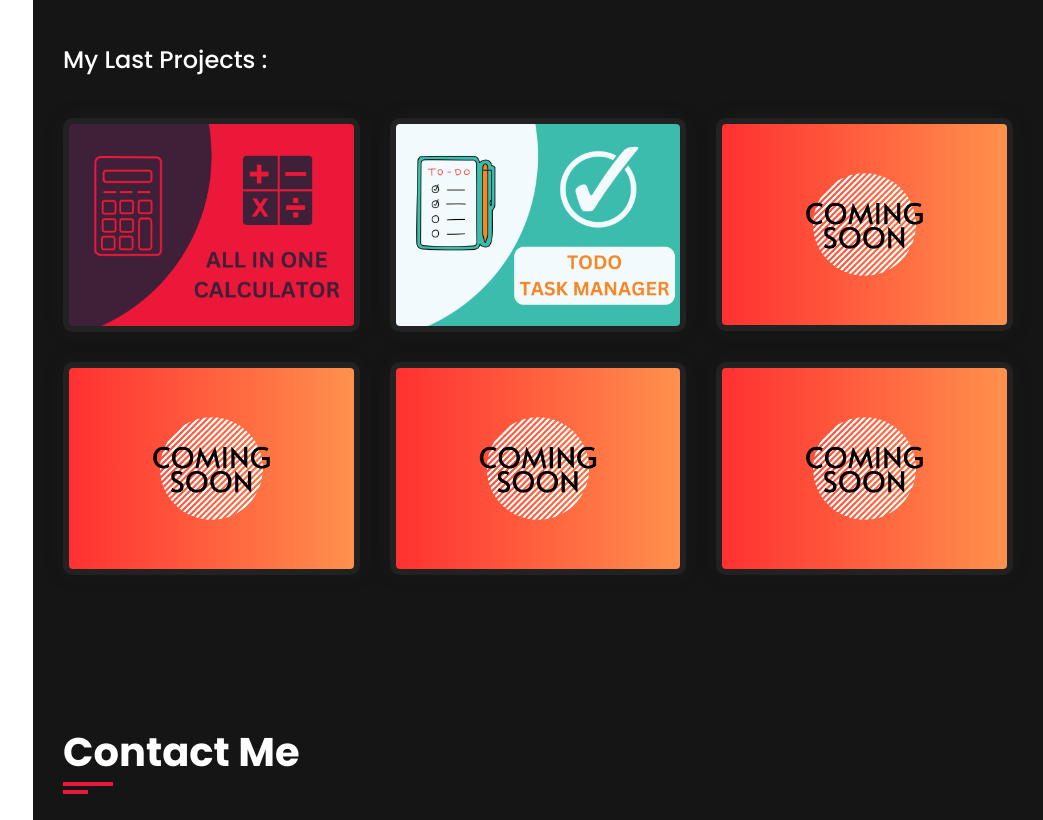
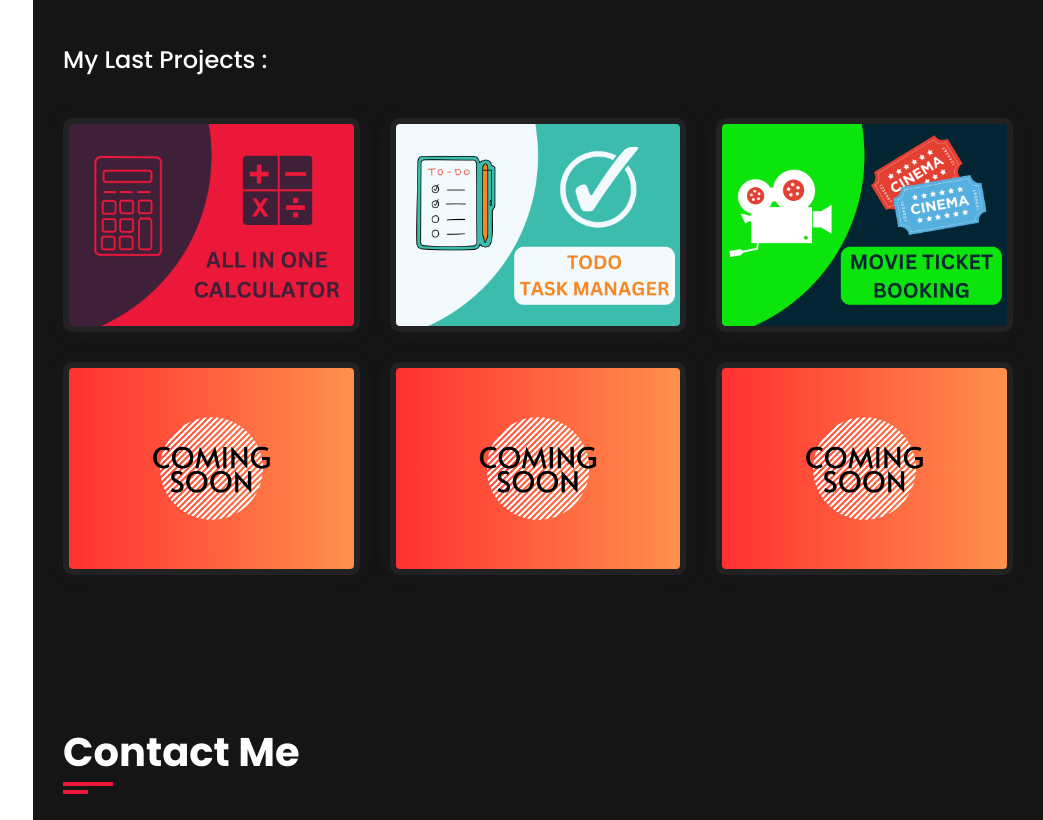
Before and after one commit to FJSTAR/responsive-Portfolio, a plain HTML site: page index.html in a window 1280 px wide. Shown: the part 3160-3980 px from the top of the page, without its empty margins (237-1280 px from the left). Drawn offline with nearby package versions, Linux system fonts and the light colour scheme; a web font is replaced by a local one.

Commit message:
added movie ticket project

```diff
--- a/index.html
+++ b/index.html
@@ -326,10 +326,10 @@
                         <!-- portfolio item start -->
                         <div class="portfolio-item padd-15">
                             <div class="portfolio-item-inner shadow-dark">
-                                <div class="portfolio-img">
-                                    <img src="images/portfolio/Yellow Minimalist Coming Soon (Flyer (Landscape)).png"
+                                <a class="portfolio-img" href="https://movie-ticket-boooking.netlify.app/" target="_blank">
+                                    <img src="images/portfolio/MOVIE TICKET BOOKING.png"
                                         alt="">
-                                </div>
+                                </a>
                             </div>
                         </div>
                         <!-- portfolio item end -->
```
Also changed, not shown: images/portfolio/MOVIE TICKET BOOKING.png (added).
